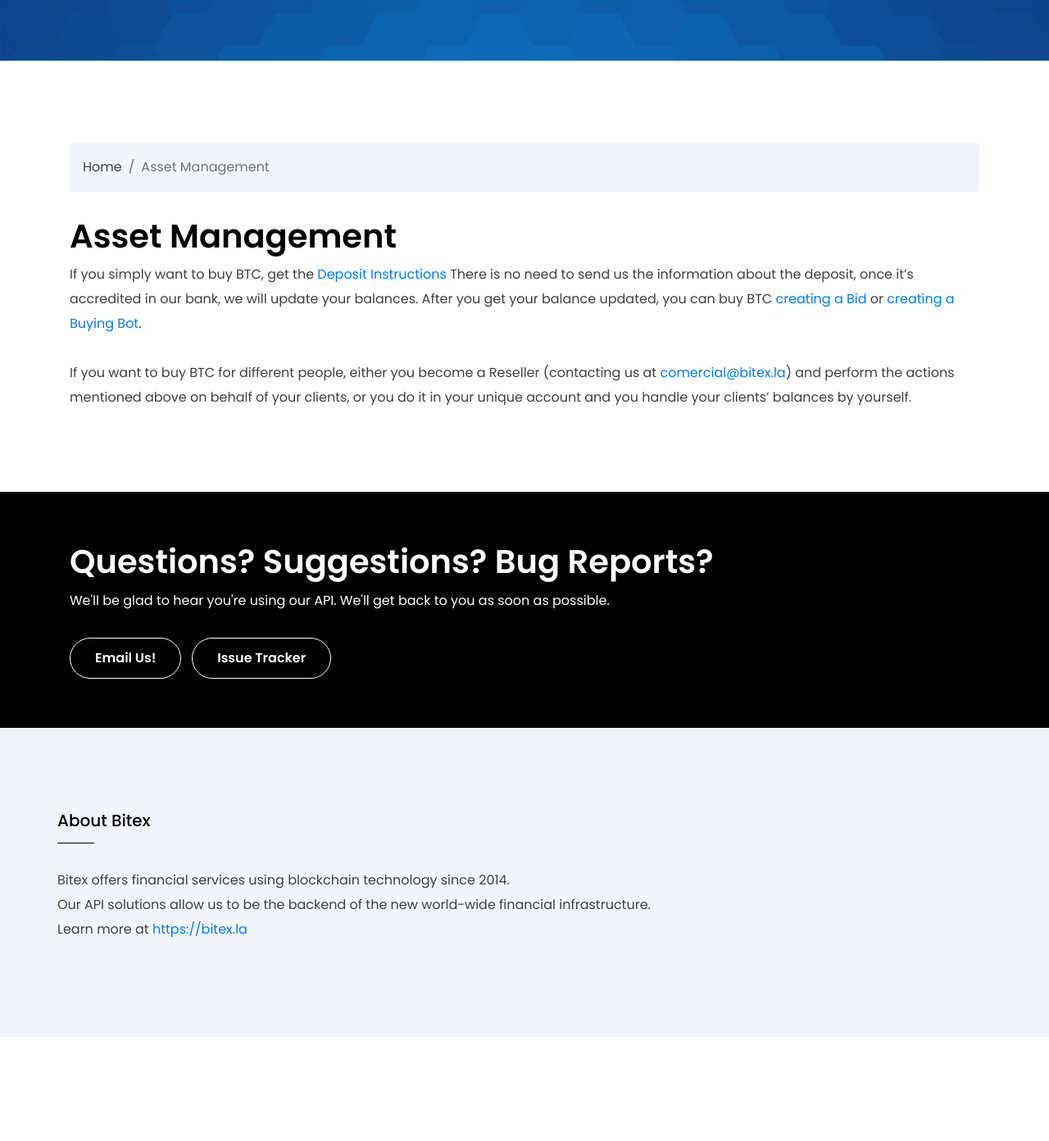
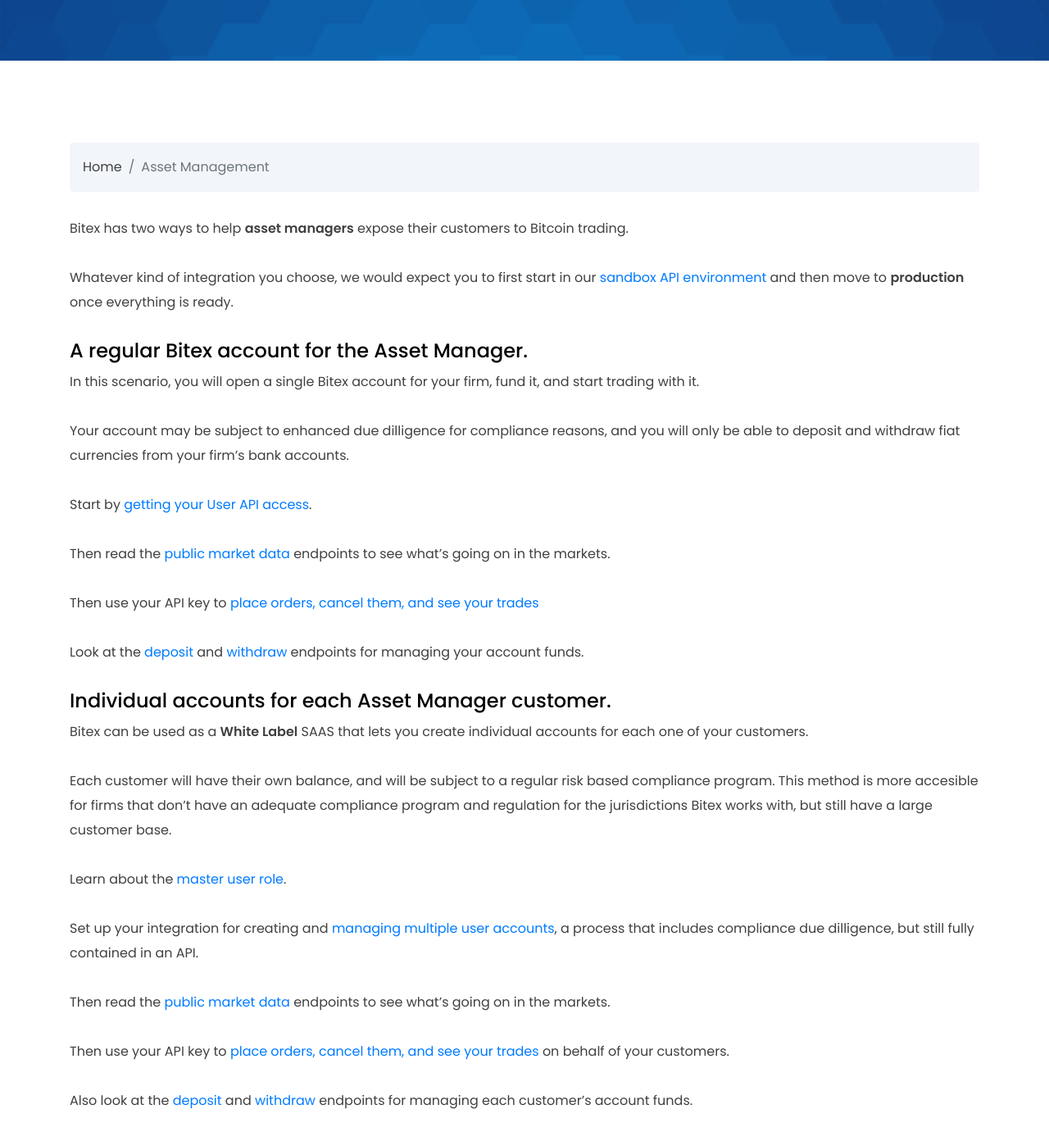
Before and after one commit to bitex-la/bitex-guides, a Jekyll site: the page built from _docs/asset_management/README.md, in a window 1280 px wide and 1400 px high, scrolled down 232 px. Shown: the top 1392 px of the window at 82% size. Built offline with Jekyll 4.4.1, drawn with Linux system fonts in a browser that asks for light colours; before the commit the page ends 1497 px from its top, so only the background shows below that.

Commit message:
Separates user guide in 3 sections

```diff
--- a/_docs/asset_management/README.md
+++ b/_docs/asset_management/README.md
@@ -4,8 +4,62 @@
 description: "For investment funds or wealth managers buying Bitcoin."
 featured: true
 ---
-# Asset Management
 
-If you simply want to buy BTC, get the [Deposit Instructions](https://developers.bitex.la/?version=latest#7345f816-e2db-4a29-b9d2-8c9d8e432a82) There is no need to send us the information about the deposit, once it's accredited in our bank, we will update your balances. After you get your balance updated, you can buy BTC [creating a Bid](https://developers.bitex.la/?version=latest#5485d842-a27f-4871-8fce-5b5a225caf96) or [creating a Buying Bot](https://developers.bitex.la/?version=latest#6db95916-fecf-4621-8e14-f0996e944a87).
+Bitex has two ways to help __asset managers__ expose their customers to
+Bitcoin trading.
 
-If you want to buy BTC for different people, either you become a Reseller (contacting us at [comercial@bitex.la](mailto:comercial@bitex.la)) and perform the actions mentioned above on behalf of your clients, or you do it in your unique account and you handle your clients' balances by yourself.
+Whatever kind of integration you choose, we would expect you to first start
+in our [sandbox API environment](/docs/sandbox/README) and then move to
+**production** once everything is ready.
+
+#### A regular Bitex account for the Asset Manager.
+
+In this scenario, you will open a single Bitex account for your firm,
+fund it, and start trading with it.
+
+Your account may be subject to enhanced due dilligence for compliance reasons,
+and you will only be able to deposit and withdraw fiat currencies from
+your firm's bank accounts.
+
+Start by [getting your User API access](/docs/authentication/user).
+
+Then read the [public market
+data](https://developers.bitex.la/?version=latest#d7e259a6-b126-4d4c-ae66-b456242d33a6) endpoints
+to see what's going on in the markets.
+
+Then use your API key to [place orders, cancel them, and see your
+trades](https://developers.bitex.la/?version=latest#6d5f5991-ba42-448f-9583-3b4d48e18350)
+
+Look at the
+[deposit](https://developers.bitex.la/?version=latest#e6d2a366-043b-4173-9b80-ed68f62341b7)
+and [withdraw](https://developers.bitex.la/?version=latest#f3eaffd6-5d16-45f6-a15a-34e83ebdea32)
+endpoints for managing your account funds.
+
+#### Individual accounts for each Asset Manager customer.
+
+Bitex can be used as a __White Label__ SAAS that lets you create individual accounts
+for each one of your customers.
+
+Each customer will have their own balance, and will be subject to a regular
+risk based compliance program. This method is more accesible for firms that
+don't have an adequate compliance program  and regulation for the jurisdictions
+Bitex works with, but still have a large customer base.
+
+Learn about the [master user role](/docs/authentication/user).
+
+Set up your integration for creating and [managing multiple user accounts](/docs/users/welcome/),
+a process that includes compliance due dilligence, but still
+fully contained in an API.
+
+Then read the [public market
+data](https://developers.bitex.la/?version=latest#d7e259a6-b126-4d4c-ae66-b456242d33a6) endpoints
+to see what's going on in the markets.
+
+Then use your API key to [place orders, cancel them, and see your
+trades](https://developers.bitex.la/?version=latest#6d5f5991-ba42-448f-9583-3b4d48e18350)
+on behalf of your customers.
+
+Also look at the
+[deposit](https://developers.bitex.la/?version=latest#e6d2a366-043b-4173-9b80-ed68f62341b7)
+and [withdraw](https://developers.bitex.la/?version=latest#f3eaffd6-5d16-45f6-a15a-34e83ebdea32)
+endpoints for managing each customer's account funds.
```
Also changed, not shown: _docs/authentication/README.md (+10 -141 lines), _docs/authentication/general.md (added, +18 -0 lines), _docs/authentication/master_user.md (added, +64 -0 lines), _docs/authentication/user.md (added, +67 -0 lines), _docs/concierge/pre_requisites.md (+1 -1 lines), _docs/sandbox/README.md (+10 -9 lines), _docs/users/welcome.md (+3 -1 lines).
